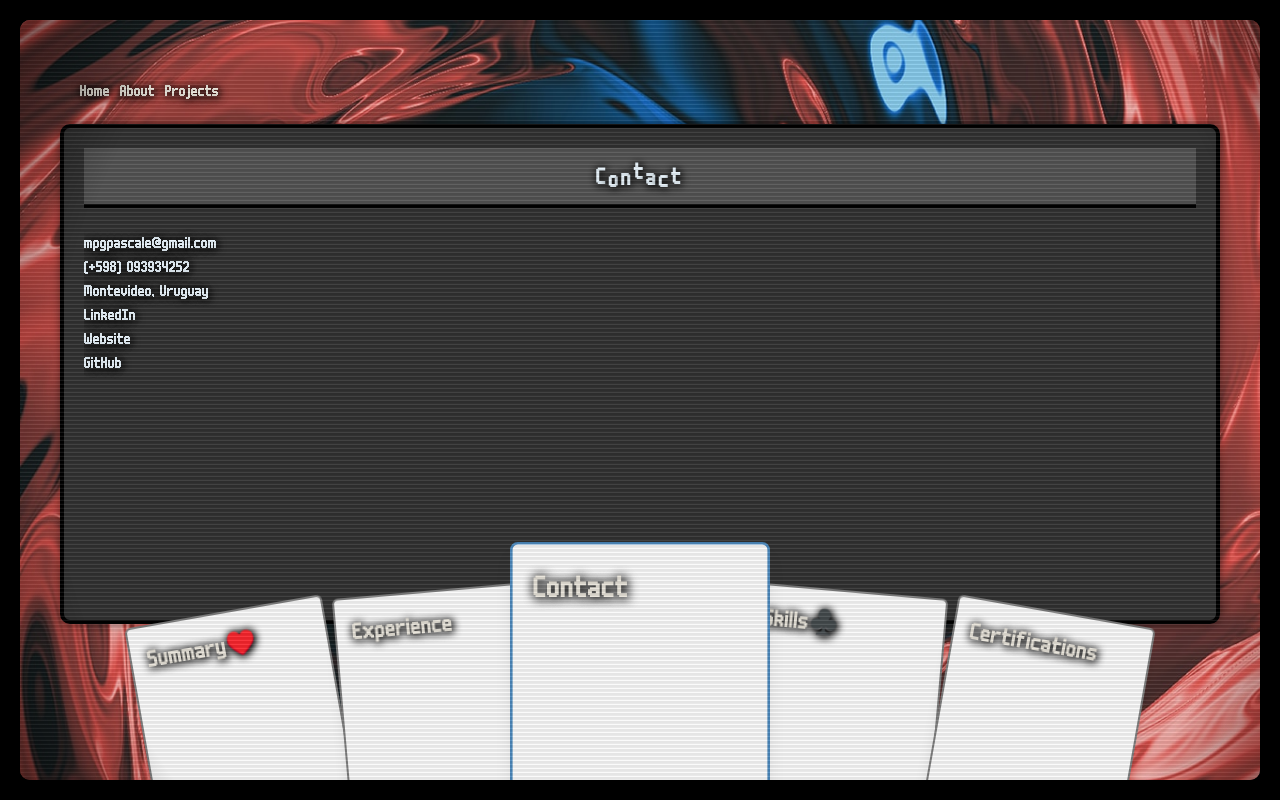
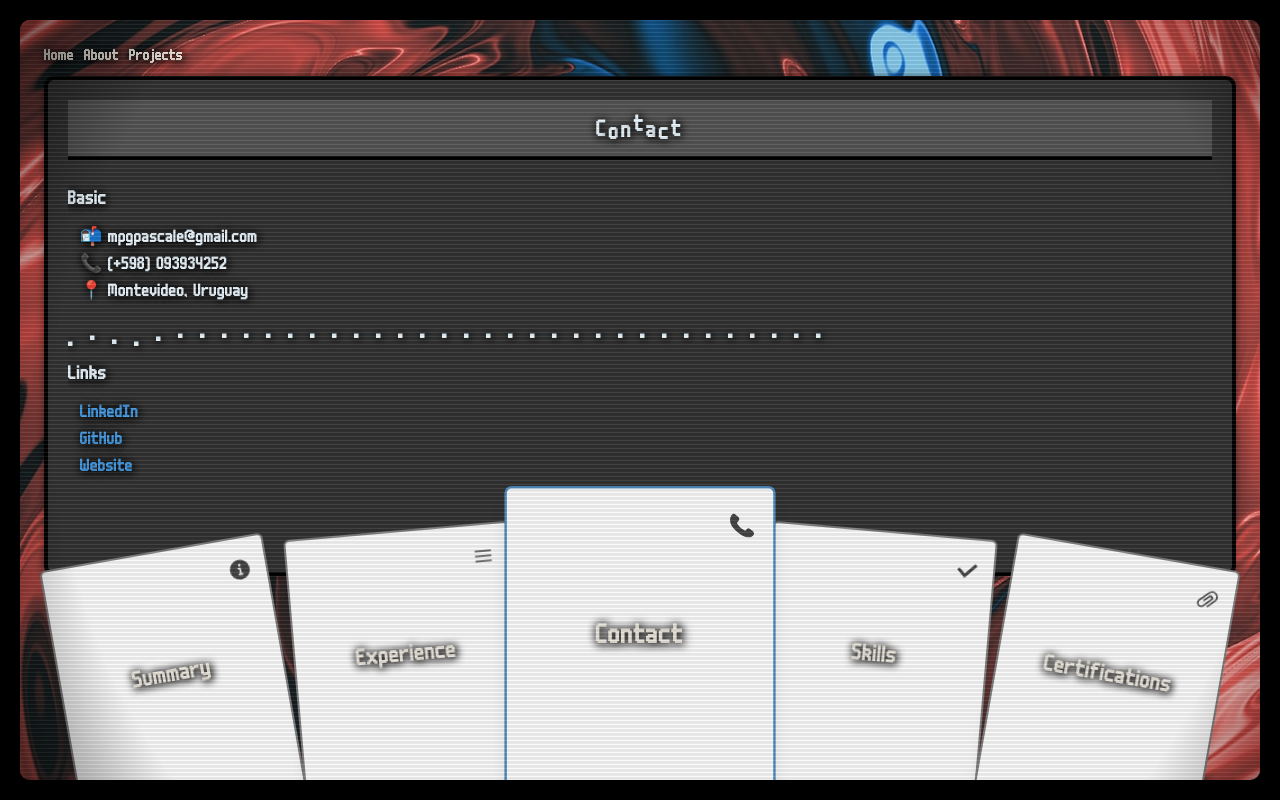
Before and after one commit to MartinPascale/portfolio, a Next.js app: page /about in a window 1280 px wide. Both pictures are taken after a click on the element "Contact". Built offline with nearby package versions, Linux system fonts and the light colour scheme.

Commit message:
Improve about page UI

```diff
--- a/package.json
+++ b/package.json
@@ -9,6 +9,7 @@
     "lint": "next lint"
   },
   "dependencies": {
+    "@chakra-ui/icons": "^2.1.1",
     "@chakra-ui/react": "^2.8.2",
     "@emotion/react": "^11.13.0",
     "@emotion/styled": "^11.13.0",
--- a/src/app/components/AnimatedCard.tsx
+++ b/src/app/components/AnimatedCard.tsx
@@ -5,11 +5,12 @@ import { motion } from 'framer-motion';
 
 interface AnimatedCardProps {
   children: React.ReactNode;
+  width?: string;
 }
 
 const MotionBox = motion(Box);
 
-const AnimatedCard: React.FC<AnimatedCardProps> = ({ children }) => {
+const AnimatedCard: React.FC<AnimatedCardProps> = ({ children, width }) => {
   const [transform, setTransform] = useState({
     rotateX: 0,
     rotateY: 0,
@@ -46,7 +47,7 @@ const AnimatedCard: React.FC<AnimatedCardProps> = ({ children }) => {
         backgroundColor: 'white',
         transformStyle: 'preserve-3d',
         height: '100%',
-        width: '400px',
+        width: width ?? '400px',
         display: 'flex',
         flexDirection: 'column',
       }}
--- a/src/app/components/Card.tsx
+++ b/src/app/components/Card.tsx
@@ -8,6 +8,7 @@ interface CardProps {
   id: number;
   content: string;
   index: number;
+  icon: JSX.Element;
   moveCard: (dragIndex: number, hoverIndex: number) => void;
   isSelected: boolean;
   onSelect: (id: number) => void;
@@ -18,6 +19,7 @@ const MotionBox = motion(Box);
 const Card: React.FC<CardProps> = ({
   id,
   content,
+  icon,
   index,
   moveCard,
   isSelected,
@@ -64,11 +66,9 @@ const Card: React.FC<CardProps> = ({
         opacity: isDragging ? 0 : 1,
         cursor: 'move',
         border: isSelected ? '2px solid #4d8cc1' : '2px solid grey',
-        height: '200px',
-        width: '200px',
         translateY: yPosition,
         zIndex: isSelected ? 1 : 0,
-        scale: isSelected ? 1.3 : 1,
+        scale: isSelected ? 1.2 : 1,
         rotate: rotation,
         transition: 'transform 0.2s ease-in',
       }}
@@ -77,7 +77,16 @@ const Card: React.FC<CardProps> = ({
       bg="white"
       boxShadow="lg"
       borderRadius="md"
+      h={{ base: '160px', md: '260px' }}
+      w={{ base: '75px', md: 'unset' }}
+      flex={2}
+      display="flex"
+      alignItems="center"
+      justifyContent="center"
     >
+      <Box color="#444" fontSize="xl" pos="absolute" right="16px" top="16px">
+        {icon}
+      </Box>
       <Text fontSize="2xl">{content}</Text>
     </MotionBox>
   );
--- a/src/app/components/CardList.tsx
+++ b/src/app/components/CardList.tsx
@@ -3,10 +3,12 @@ import { Box } from '@chakra-ui/react';
 import { DndProvider } from 'react-dnd';
 import { HTML5Backend } from 'react-dnd-html5-backend';
 import Card from './Card';
+import { InfoOutlineIcon, PhoneIcon } from '@chakra-ui/icons';
 
 interface Card {
   id: number;
   content: string;
+  icon: JSX.Element;
 }
 
 interface CardListProps {
@@ -24,7 +26,16 @@ const CardList: React.FC<CardListProps> = ({
 }) => {
   return (
     <DndProvider backend={HTML5Backend}>
-      <Box display="flex" justifyContent="center" alignItems="center" p={5}>
+      <Box
+        display="flex"
+        alignItems="center"
+        justifyContent="center"
+        flexWrap="wrap"
+        py={5}
+        px={10}
+        w="100%"
+        gap={2}
+      >
         {cards.map((card, index) => (
           <Card
             key={card.id}
@@ -34,6 +45,7 @@ const CardList: React.FC<CardListProps> = ({
             moveCard={handleMoveCard}
             isSelected={card.id === selectedCardId}
             onSelect={handleSelectCard}
+            icon={card.icon}
           />
         ))}
       </Box>
--- a/src/app/layout.tsx
+++ b/src/app/layout.tsx
@@ -14,7 +14,7 @@ export default function RootLayout({ children }: RootLayoutProps) {
       <body className="crt-effect tv-frame tv-screen">
         <Chakra>
           <header>
-            <Box as="nav" padding="20px">
+            <Box as="nav" pb={2}>
               <Link href="/" marginRight="10px">
                 Home
               </Link>
--- a/src/constants/profileInfo.tsx
+++ b/src/constants/profileInfo.tsx
@@ -1,6 +1,14 @@
-import { List, Text } from '@chakra-ui/react';
+import { Box, Link, List, ListItem, Text } from '@chakra-ui/react';
 import '../styles/profileInfo.css';
 import AnimatedText from '@/app/components/AnimatedText';
+import {
+  AttachmentIcon,
+  CheckIcon,
+  HamburgerIcon,
+  InfoIcon,
+  PhoneIcon,
+} from '@chakra-ui/icons';
+import AnimatedCard from '@/app/components/AnimatedCard';
 
 interface ProfileInfoContent {
   [key: number]: JSX.Element;
@@ -41,7 +49,9 @@ export const profileInfoContent: ProfileInfoContent = {
         managers, and QA to achieve it.
       </p>
       <AnimatedText
-        text="- - - - - - - - - - - - - - - - - - - - - - - - - - - - - - - - - - -"
+        text=". . . . . . . . . . . . . . . . . . . . . . . . . . . . . . . . . . ."
+        textShadow="rgb(7, 7, 7) 1px 1px 8px, rgb(7, 7, 7) 1px 1px 8px"
+        fontSize="4xl"
         textAlign="center"
         duration={2}
         amplitude={8}
@@ -60,7 +70,9 @@ export const profileInfoContent: ProfileInfoContent = {
         </p>
       </div>
       <AnimatedText
-        text="- - - - - - - - - - - - - - - - - - - - - - - - - - - - - - - - - - -"
+        text=". . . . . . . . . . . . . . . . . . . . . . . . . . . . . . . . . . ."
+        textShadow="rgb(7, 7, 7) 1px 1px 8px, rgb(7, 7, 7) 1px 1px 8px"
+        fontSize="4xl"
         textAlign="center"
         duration={2}
         amplitude={8}
@@ -79,7 +91,9 @@ export const profileInfoContent: ProfileInfoContent = {
         </p>
       </div>
       <AnimatedText
-        text="- - - - - - - - - - - - - - - - - - - - - - - - - - - - - - - - - - -"
+        text=". . . . . . . . . . . . . . . . . . . . . . . . . . . . . . . . . . ."
+        textShadow="rgb(7, 7, 7) 1px 1px 8px, rgb(7, 7, 7) 1px 1px 8px"
+        fontSize="4xl"
         textAlign="center"
         duration={2}
         amplitude={8}
@@ -98,7 +112,9 @@ export const profileInfoContent: ProfileInfoContent = {
         </p>
       </div>
       <AnimatedText
-        text="- - - - - - - - - - - - - - - - - - - - - - - - - - - - - - - - - - -"
+        text=". . . . . . . . . . . . . . . . . . . . . . . . . . . . . . . . . . ."
+        textShadow="rgb(7, 7, 7) 1px 1px 8px, rgb(7, 7, 7) 1px 1px 8px"
+        fontSize="4xl"
         textAlign="center"
         duration={2}
         amplitude={8}
@@ -120,52 +136,122 @@ export const profileInfoContent: ProfileInfoContent = {
     </div>
   ),
   3: (
-    <List>
-      <li>mpgpascale@gmail.com</li>
-      <li>(+598) 093934252</li>
-      <li>Montevideo, Uruguay</li>
-      <li>
-        <a href="https://www.linkedin.com/in/martin-pascale-garcia-370128149/">
-          LinkedIn
-        </a>
-      </li>
-      <li>
-        <a href="https://martinpascale.dev/">Website</a>
-      </li>
-      <li>
-        <a href="https://github.com/MartinPascale">GitHub</a>
-      </li>
-    </List>
+    <Box display="flex" w="100%" justifyContent="space-around" flexDir="column">
+      <Box>
+        <Text fontSize="xl">Basic</Text>
+        <List pl={3} fontSize="large">
+          <ListItem>📬 mpgpascale@gmail.com</ListItem>
+          <ListItem>📞 (+598) 093934252</ListItem>
+          <ListItem>📍 Montevideo, Uruguay</ListItem>
+        </List>
+      </Box>
+      <AnimatedText
+        text=". . . . . . . . . . . . . . . . . . . . . . . . . . . . . . . . . . ."
+        textShadow="rgb(7, 7, 7) 1px 1px 8px, rgb(7, 7, 7) 1px 1px 8px"
+        fontSize="4xl"
+        textAlign="center"
+        width="100%"
+        duration={2}
+        amplitude={8}
+        delay={Math.random() - 0.5}
+      />
+      <Box>
+        <Text fontSize="xl">Links</Text>
+        <List pl={3} fontSize="large">
+          <ListItem>
+            <Link
+              href="https://www.linkedin.com/in/martin-pascale-garcia-370128149/"
+              color="blue.400"
+            >
+              LinkedIn
+            </Link>
+          </ListItem>
+          <ListItem>
+            <Link color="blue.400" href="https://github.com/MartinPascale">
+              GitHub
+            </Link>
+          </ListItem>
+          <ListItem>
+            <Link color="blue.400" href="https://martinpascale.dev/">
+              Website
+            </Link>
+          </ListItem>
+        </List>
+      </Box>
+    </Box>
   ),
   4: (
-    <List>
-      <li>React</li>
-      <li>TypeScript</li>
-      <li>Next</li>
-      <li>Node</li>
-      <li>AWS</li>
-      <li>Scrum</li>
-    </List>
+    <Box
+      gap={4}
+      justifyContent="center"
+      display="flex"
+      height="100%"
+      width="100%"
+      flexWrap="wrap"
+    >
+      <AnimatedCard>
+        <Box display="flex" justifyContent="space-between">
+          <Text fontSize="large">React </Text>
+          (5+ years)
+        </Box>
+      </AnimatedCard>
+      <AnimatedCard>
+        <Box display="flex" justifyContent="space-between">
+          <Text fontSize="large">Typescript </Text>
+          (4+ years)
+        </Box>
+      </AnimatedCard>
+      <AnimatedCard>
+        <Box display="flex" justifyContent="space-between">
+          <Text fontSize="large">Next </Text>
+          (3+ years)
+        </Box>
+      </AnimatedCard>
+      <AnimatedCard>
+        <Box display="flex" justifyContent="space-between">
+          <Text fontSize="large">Node </Text>
+          (3+ years)
+        </Box>
+      </AnimatedCard>
+      <AnimatedCard>
+        <Box display="flex" justifyContent="space-between">
+          <Text fontSize="large">Aws </Text>
+          (2 years)
+        </Box>
+      </AnimatedCard>
+      <AnimatedCard>
+        <Box display="flex" justifyContent="space-between">
+          <Text fontSize="large">Scrum </Text>
+          (6+ years)
+        </Box>
+      </AnimatedCard>
+    </Box>
   ),
   5: (
-    <List>
-      <li>
+    <Box
+      gap={4}
+      justifyContent="center"
+      display="flex"
+      height="100%"
+      width="100%"
+    >
+      <AnimatedCard width="30%">
         <strong>Professional Scrum Master I</strong> Scrum.org, Jan 2023
-      </li>
-      <li>
+      </AnimatedCard>
+      <AnimatedCard width="30%">
         <strong>English First Certificate</strong> Cambridge, Dec 2015
-      </li>
-      <li>
+      </AnimatedCard>
+      <AnimatedCard width="30%">
         <strong>Portuguese - Celpe Bras</strong> Colegio San Pablo, Dec 2015
-      </li>
-    </List>
+      </AnimatedCard>
+    </Box>
   ),
 };
 
 export const infoCards = [
-  { id: 1, content: 'Summary♥️' },
-  { id: 2, content: 'Experience' },
-  { id: 3, content: 'Contact' },
-  { id: 4, content: 'Skills♣️' },
-  { id: 5, content: 'Certifications' },
+  { id: 1, content: 'Summary', icon: <InfoIcon /> },
+  { id: 2, content: 'Experience', icon: <HamburgerIcon /> },
+  { id: 3, content: 'Contact', icon: <PhoneIcon /> },
+  { id: 4, content: 'Skills', icon: <CheckIcon /> },
+  { id: 5, content: 'Certifications', icon: <AttachmentIcon /> },
 ];
--- a/src/styles/globals.css
+++ b/src/styles/globals.css
@@ -40,7 +40,7 @@ main {
 .tv-screen {
   border-radius: 30px;
   overflow: hidden;
-  padding: 40px;
+  padding: 24px;
   flex-grow: 1;
 }
 
```
Also changed, not shown: src/app/page.tsx (+2 -11 lines), 1 other file (tests, documents, lock files or other folders).
